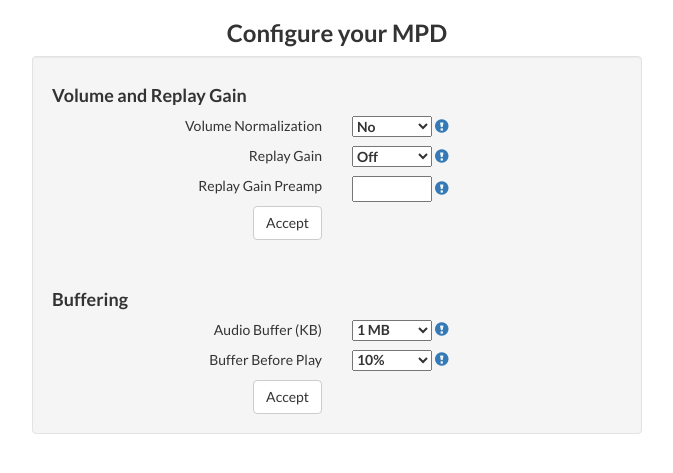
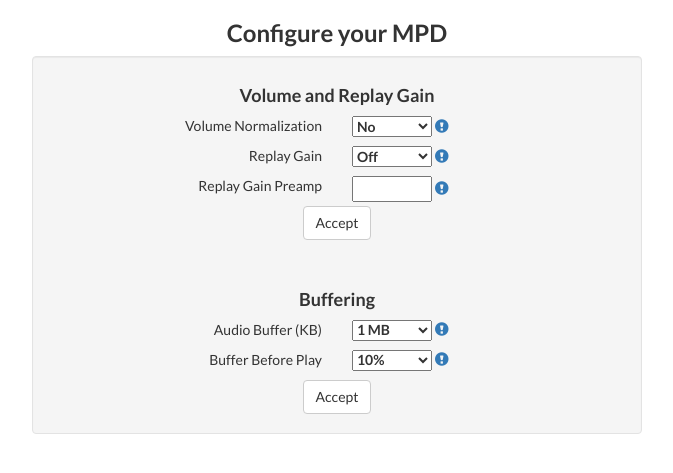
Before and after one commit to ritchie20/digiwave_python, a Flask app: page /mpdconfig in a window 1280 px wide. Shown: the part 52-525 px from the top of the page, without its empty margins (303-976 px from the left). Run offline with Flask 2, Linux system fonts and the light colour scheme; some libraries are stand-ins or nearby versions.

Commit message:
columns fixed on mpdconf.html

```diff
--- a/app/templates/mpdconfig.html
+++ b/app/templates/mpdconfig.html
@@ -8,18 +8,23 @@
 
 {% include "flash.html" %}
 
-<div class="col-md-6 col-md-offset-3">
+<div class="col-lg-6 col-lg-offset-3 col-md-6 col-md-offset-3 col-sm-8 col-sm-offset-2 col-xs-12">
     <div class="well">
+        <div class="row">
+            <div class="col-lg-12 col-md-12 col-sm-12 col-xs-12 text-center">
             <h4>Volume and Replay Gain</h4>
+        </div>
+
+
         <form action="" method="post" name="form_volume">
         {{ form_volume.hidden_tag() }}
 
 
         <div class="row">
-        <div class="col-xs-6 text-right">
+            <div class="col-lg-6 col-md-6 col-sm-6 col-xs-6 text-right">
                 <label>{{ form_volume.vol_norm.label }}</label>
             </div>
-        <div class="col-xs-5">
+            <div class="col-lg-6 col-md-6 col-sm-6 col-xs-6">
                 <td>{{ form_volume.vol_norm(style= "width:80px;") }}</td>
                     <a href="#" data-toggle="popover" data-placement="bottom"
                     data-content="This will adjust all the playing audio to equal loudness. By default is disable.">
@@ -29,10 +34,10 @@
         </div>
 
         <div class="row">
-        <div class="col-xs-6 text-right">
+            <div class="col-lg-6 col-md-6 col-sm-6 col-xs-6 text-right">
                 <label>{{ form_volume.replay_gain.label }}</label>
             </div>
-        <div class="col-xs-5">
+            <div class="col-lg-6 col-md-6 col-sm-6 col-xs-6">
                 <td>{{ form_volume.replay_gain(style= "width:80px;") }}</td>
                     <a href="#" data-toggle="popover" data-placement="bottom"
                     data-content="This setting can have the argument 'off', 'album' or 'track'. See www.replaygain.org
@@ -43,10 +48,10 @@
         </div>
 
         <div class="row">
-        <div class="col-xs-6 text-right">
+            <div class="col-lg-6 col-md-6 col-sm-6 col-xs-6 text-right">
                 <label>{{ form_volume.replaygain_preamp.label }}</label>
             </div>
-        <div class="col-xs-5">
+            <div class="col-lg-6 col-md-6 col-sm-6 col-xs-6">
                 <td>{{ form_volume.replaygain_preamp(style= "width:80px;") }}</td>
                     <a href="#" data-toggle="popover" data-placement="bottom"
                     data-content="This setting sets the pre-amp used for files that have ReplayGain tags, valid values
@@ -57,7 +62,7 @@
         </div>
 
         <div class="row">
-        <div class="col-xs-6 text-right">
+            <div class="col-lg-12 col-md-12 col-sm-12 col-xs-12 text-center">
                 <button type="submit" class="btn btn-default">Accept</button>
             </div>
         </div>
@@ -67,16 +72,20 @@
         <br>
         <br>
 
+        <div class="row">
+            <div class="col-lg-12 col-md-12 col-sm-12 col-xs-12 text-center">
                 <h4>Buffering</h4>
+            </div>
+        </div>
 
         <form action="" method="post" name="form_buffer">
             {{ form_buffer.hidden_tag() }}
 
             <div class="row">
-        <div class="col-xs-6 text-right">
+                <div class="col-lg-6 col-md-6 col-sm-6 col-xs-6 text-right">
                     <label>{{ form_buffer.audio_buff.label }}</label>
                 </div>
-        <div class="col-xs-5">
+            <div class="col-lg-6 col-md-6 col-sm-6 col-xs-6">
                 <td>{{ form_buffer.audio_buff(style= "width:80px;") }}</td>
                     <a href="#" data-toggle="popover" data-placement="bottom"
                     data-content="This setting adjusts the size of internal decoded audio buffering.
@@ -87,10 +96,10 @@
         </div>
 
         <div class="row">
-        <div class="col-xs-6 text-right">
+            <div class="col-lg-6 col-md-6 col-sm-6 col-xs-6 text-right">
                 <label>{{ form_buffer.buff_fill.label }}</label>
             </div>
-        <div class="col-xs-5">
+            <div class="col-lg-6 col-md-6 col-sm-6 col-xs-6">
                 <td>{{ form_buffer.buff_fill(style= "width:80px;") }}</td>
                     <a href="#" data-toggle="popover" data-placement="bottom"
                     data-content="This setting controls the percentage of the buffer which is filled before
@@ -102,7 +111,7 @@
         </div>
 
         <div class="row">
-        <div class="col-xs-6 text-right">
+            <div class="col-lg-12 col-md-12 col-sm-12 col-xs-12 text-center">
                 <button type="submit" class="btn btn-default">Accept</button>
             </div>
         </div>
```
Lines whose indentation alone changed are shown as unchanged.
